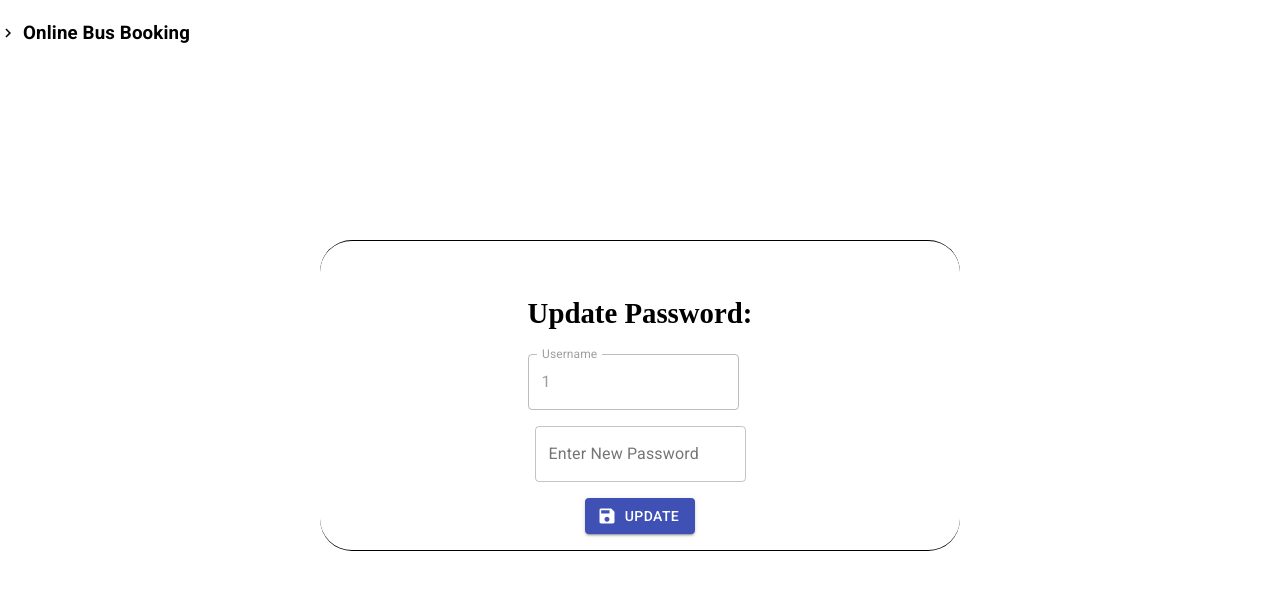
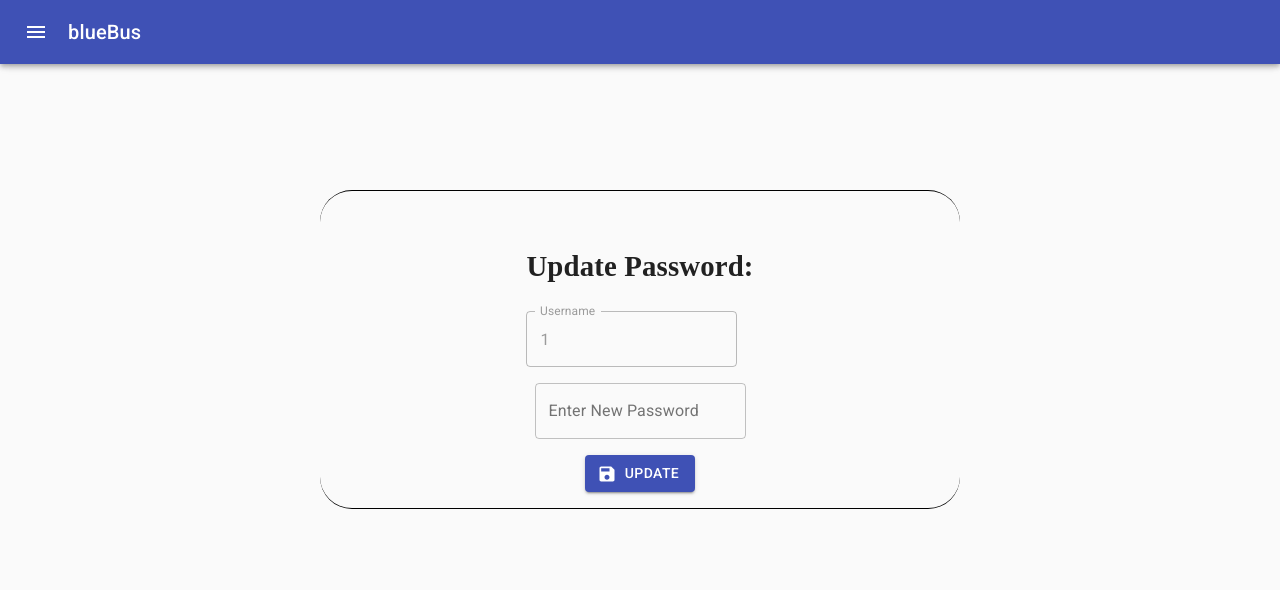
Before and after one commit to sadathshariff/cap-traning, a React (Create React App) app in the folder Front-End/Redux-Demo/redux-demo/: page /user/update/1 in a window 1280 px wide. Shown: the top 590 px of the page. Built offline with nearby package versions, Linux system fonts and the light colour scheme.

Commit message:
Fixed Navbar and Accordion

```diff
--- a/Front-End/Redux-Demo/redux-demo/src/App.css
+++ b/Front-End/Redux-Demo/redux-demo/src/App.css
@@ -36,3 +36,17 @@
     transform: rotate(360deg);
   }
 }
+
+#listStyle {
+  padding: 0.1rem;
+  list-style-type: none;
+  font-size: 1rem;
+  font-weight: lighter;
+  margin: 0.1rem;
+}
+#linkStyle {
+  text-decoration: none;
+}
+#headingText {
+  text-align: st;
+}
--- a/Front-End/Redux-Demo/redux-demo/src/App.js
+++ b/Front-End/Redux-Demo/redux-demo/src/App.js
@@ -1,5 +1,5 @@
 import './App.css';
-
+import React from 'react'
 import {
   BrowserRouter as Router,
   Switch,
@@ -15,30 +15,364 @@ import AddUser from './components/AddUser';
 import ViewUser from './components/ViewUser';
 import UpdateUser from './components/UpdateUser';
 
-import { makeStyles } from '@material-ui/core/styles';
-import TreeView from '@material-ui/lab/TreeView';
+import { makeStyles,useTheme,withStyles  } from '@material-ui/core/styles';
 import ExpandMoreIcon from '@material-ui/icons/ExpandMore';
 import ChevronRightIcon from '@material-ui/icons/ChevronRight';
-import TreeItem from '@material-ui/lab/TreeItem';
 
-const useStyles = makeStyles({
+
+import AppBar from '@material-ui/core/AppBar';
+import Toolbar from '@material-ui/core/Toolbar';
+import Typography from '@material-ui/core/Typography';
+import IconButton from '@material-ui/core/IconButton';
+import MenuIcon from '@material-ui/icons/Menu';
+
+import clsx from 'clsx';
+import Drawer from '@material-ui/core/Drawer';
+import CssBaseline from '@material-ui/core/CssBaseline';
+
+
+import ChevronLeftIcon from '@material-ui/icons/ChevronLeft';
+// import Accordion from '@material-ui/core/Accordion';
+// import AccordionSummary from '@material-ui/core/AccordionSummary';
+// import AccordionDetails from '@material-ui/core/AccordionDetails';
+
+
+import MuiAccordion from '@material-ui/core/Accordion';
+import MuiAccordionSummary from '@material-ui/core/AccordionSummary';
+import MuiAccordionDetails from '@material-ui/core/AccordionDetails';
+
+const Accordion = withStyles({
   root: {
-    height: 240,
+    border: '1px solid rgba(0, 0, 0, .125)',
+    boxShadow: 'none',
+    '&:not(:last-child)': {
+      borderBottom: 0,
+    },
+    '&:before': {
+      display: 'none',
+    },
+    '&$expanded': {
+      margin: 0,
+    },
+  },
+  expanded: {},
+})(MuiAccordion);
+
+const AccordionSummary = withStyles({
+  root: {
+    backgroundColor: 'rgba(0, 0, 0, .03)',
+    borderBottom: '1px solid rgba(0, 0, 0, .125)',
+    marginBottom: -1,
+    minHeight: 56,
+    '&$expanded': {
+      minHeight: 56,
+    },
+  },
+  content: {
+    '&$expanded': {
+      margin: '12px 0',
+    },
+  },
+  expanded: {},
+})(MuiAccordionSummary);
+
+const AccordionDetails = withStyles((theme) => ({
+  root: {
+    padding: theme.spacing(2),
+  },
+}))(MuiAccordionDetails);
+
+
+const useStyles = makeStyles((theme) => ({
+  root: {
+    // flexGrow: 1,
+  },
+  menuButton: {
+    marginRight: theme.spacing(2),
+  },
+  title: {
     flexGrow: 1,
-    maxWidth: 400,
   },
-});
 
+
+  list: {
+    width: 250,
+  },
+  fullList: {
+    width: 'auto',
+  },
+
+
+}));
+
+
+const drawerWidth = 240;
+
+const useStyles1 = makeStyles((theme) => ({
+  root: {
+    display: 'flex',
+  },
+  appBar: {
+    transition: theme.transitions.create(['margin', 'width'], {
+      easing: theme.transitions.easing.sharp,
+      duration: theme.transitions.duration.leavingScreen,
+    }),
+  },
+  appBarShift: {
+    width: `calc(100% - ${drawerWidth}px)`,
+    marginLeft: drawerWidth,
+    transition: theme.transitions.create(['margin', 'width'], {
+      easing: theme.transitions.easing.easeOut,
+      duration: theme.transitions.duration.enteringScreen,
+    }),
+  },
+  menuButton: {
+    marginRight: theme.spacing(1),
+  },
+  hide: {
+    display: 'none',
+  },
+  drawer: {
+    width: drawerWidth,
+    flexShrink: 0,
+  },
+  drawerPaper: {
+    width: drawerWidth,
+  },
+  drawerHeader: {
+    display: 'flex',
+    alignItems: 'center',
+     padding: theme.spacing(0, 1),
+    // necessary for content to be below app bar
+    ...theme.mixins.toolbar,
+    justifyContent: 'flex-end',
+    marginTop:0
+  },
+  content: {
+    flexGrow: 1,
+    padding: theme.spacing(3),
+    transition: theme.transitions.create('margin', {
+      easing: theme.transitions.easing.sharp,
+      duration: theme.transitions.duration.leavingScreen,
+    }),
+    marginLeft: -drawerWidth,
+  },
+  contentShift: {
+    transition: theme.transitions.create('margin', {
+      easing: theme.transitions.easing.easeOut,
+      duration: theme.transitions.duration.enteringScreen,
+    }),
+    marginLeft: 0,
+  },
+}));
+
+
+
+// const drawerWidth = "280px";
+// const useStyles = makeStyles((theme) => ({
+//   root: {
+
+//       display: 'flex',
+//       width: '100%',
+
+//   },
+//   menuButton: {
+//     marginRight: theme.spacing(2),
+//   },
+//   title: {
+//     //flexGrow: 1,
+//   },
+//   appBar: {
+//     transition: theme.transitions.create(['margin', 'width'], {
+//       easing: theme.transitions.easing.sharp,
+//       duration: theme.transitions.duration.leavingScreen,
+//     }),
+//   },
+//   appBarShift: {
+//     //width: `calc(100% - ${drawerWidth}px)`,
+//     marginLeft: drawerWidth,
+//     transition: theme.transitions.create(['margin', 'width'], {
+//       easing: theme.transitions.easing.easeOut,
+//       duration: theme.transitions.duration.enteringScreen,
+//     }),
+//   },
+//   menuButton: {
+//     marginRight: theme.spacing(2),
+//   },
+//   hide: {
+//     display: 'none',
+//   },
+//   drawer: {
+//     width: drawerWidth,
+//     flexShrink: 0,
+//   },
+//   drawerPaper: {
+//     width: drawerWidth,
+//   },
+//   drawerHeader: {
+//     display: 'flex',
+//     alignItems: 'center',
+//     padding: theme.spacing(0, 1),
+//     // necessary for content to be below app bar
+//     ...theme.mixins.toolbar,
+//     justifyContent: 'flex-start',
+//   },
+//   content: {
+//     flexGrow: 1,
+//     padding: theme.spacing(3),
+//     transition: theme.transitions.create('margin', {
+//       easing: theme.transitions.easing.sharp,
+//       duration: theme.transitions.duration.leavingScreen,
+//     }),
+//     marginLeft:0,
+//   },
+//   contentShift: {
+//     transition: theme.transitions.create('margin', {
+//       easing: theme.transitions.easing.easeOut,
+//       duration: theme.transitions.duration.enteringScreen,
+//     }),
+//     marginLeft: 0,
+//   },
+//   heading: {
+//     fontSize: theme.typography.pxToRem(15),
+//     fontWeight: theme.typography.fontWeightRegular,
+//   },
+// }));
 
 function App() {
   const classes = useStyles();
+  const classes1 = useStyles1();
+
+  const [expanded, setExpanded] = React.useState();
+
+  const handleChange = (panel) => (event, newExpanded) => {
+    setExpanded(newExpanded ? panel : false);
+  };
+
+
+  const theme = useTheme();
+
+  const [open, setOpen] = React.useState(false);
+
+  const handleDrawerOpen = () => {
+    setOpen(true);
+  };
+
+  const handleDrawerClose = () => {
+    setOpen(false);
+  };
+
 
   return (
 
 
 
+
+
+
     <Router>
-      <div>
+{/*
+      <div className={classes.root}>
+            <AppBar position="static">
+              <Toolbar>
+                <IconButton edge="start" className={classes.menuButton} color="inherit" aria-label="menu">
+                  <MenuIcon />
+                </IconButton>
+                <Typography variant="h6" className={classes.title}>
+                  {<h3>Online Bus Booking</h3>}
+                </Typography>
+              </Toolbar>
+            </AppBar>
+          </div>
+      <div> */}
+      <div className={classes.root}>
+      <CssBaseline />
+      <AppBar
+        position="fixed"
+        className={clsx(classes.appBar, {
+          [classes.appBarShift]: open,
+        })}
+      >
+        <Toolbar>
+          <IconButton
+            color="inherit"
+            aria-label="open drawer"
+            onClick={handleDrawerOpen}
+            edge="start"
+            className={clsx(classes1.menuButton, open && classes1.hide)}
+          >
+            <MenuIcon />
+          </IconButton>
+          <Typography variant="h6" noWrap>
+            blueBus
+          </Typography>
+        </Toolbar>
+      </AppBar>
+      <h1 id ="headingText">blueBus</h1>
+      <Drawer
+        className={classes1.drawer}
+        variant="persistent"
+        anchor="left"
+        open={open}
+        classes={{
+          paper: classes1.drawerPaper,
+        }}
+      >
+        <div className={classes1.drawerHeader}>
+        <h1 style={{textAlign:"center",color:"blue"}}>blueBus</h1>
+          <IconButton onClick={handleDrawerClose}>
+            {theme.direction === 'ltr' ? <ChevronLeftIcon /> : <ChevronRightIcon />}
+          </IconButton>
+
+        </div>
+        <div className={classes.root}>
+
+
+     <Accordion>
+        <AccordionSummary
+          expandIcon={<ExpandMoreIcon />}
+          aria-controls="panel1a-content"
+          id="panel1a-header"
+        >
+          <Typography className={classes.heading}> Admin</Typography>
+        </AccordionSummary>
+        <AccordionDetails>
+          <ul>
+            <li id = "listStyle"><Link id ="linkStyle" className="nav-item" to="/">{<h4>View Bookings</h4>}</Link></li>
+            <li id = "listStyle"><Link id ="linkStyle" className="nav-item" to="/user">{<h4>View Users</h4>}</Link></li>
+          </ul>
+
+        </AccordionDetails>
+      </Accordion>
+
+
+      <Accordion>
+        <AccordionSummary
+          expandIcon={<ExpandMoreIcon />}
+          aria-controls="panel2a-content"
+          id="panel2a-header"
+        >
+          <Typography className={classes.heading}>User</Typography>
+        </AccordionSummary>
+        <AccordionDetails>
+          <ul>
+            <li id = "listStyle"> <Link id ="linkStyle" className="nav-item" to="/user/add">{<h4>Add User</h4>}</Link></li>
+            <li id="listStyle"><Link id ="linkStyle" className="nav-item" to="/add">{<h4>Add Booking</h4>}</Link></li>
+          </ul>
+
+        </AccordionDetails>
+      </Accordion>
+    </div>
+      </Drawer>
+      <main
+        className={clsx(classes1.content, {
+          [classes.contentShift]: open,
+        })}
+      >
+        <div className={classes1.drawerHeader} />
+
+      </main>
+    {/* </div>
       <TreeView
           className={classes.root}
           defaultCollapseIcon={<ExpandMoreIcon />}
@@ -46,7 +380,7 @@ function App() {
 
           <TreeItem nodeId="1" label={<h3>Online Bus Booking</h3>}>
             <TreeItem nodeId="2" label={<h4>Admin</h4>}>
-                  <Link className="nav-item" to="/">View Bookings</Link>
+                 <Link className="nav-item" to="/">View Bookings</Link>
                   <Link className="nav-item" to="/user">View Users</Link>
             </TreeItem>
             <TreeItem nodeId="3" label={<h4>User</h4>}>
@@ -54,7 +388,7 @@ function App() {
                   <Link className="nav-item" to="/add">Add Booking</Link>
             </TreeItem>
           </TreeItem>
-        </TreeView>
+        </TreeView> */}
                 {/* <TreeItem nodeId="2" label={<h5>Admin</h5>}/>
                   <Link className="nav-item" to="/">View Bookings</Link>
                   <Link className="nav-item" to="/user">View Users</Link>
--- a/Front-End/Redux-Demo/redux-demo/src/components/AddBooking.jsx
+++ b/Front-End/Redux-Demo/redux-demo/src/components/AddBooking.jsx
@@ -1,11 +1,9 @@
 import React, { Component } from 'react'
 import { connect } from 'react-redux';
 import * as actions from '../actions/action'
-import { withStyles } from '@material-ui/core/styles';
 import Button from '@material-ui/core/Button';
 import SaveIcon from '@material-ui/icons/Save';
 import TextField from '@material-ui/core/TextField';
-import Input from '@material-ui/core/Input';
 
 
 const useStyles = ((theme) => ({
@@ -70,14 +68,8 @@ class AddBooking extends Component {
         const classes = useStyles;
         return (
 
-            <div style ={{
-                display:"flex-wrap",
-                padding:"0.5rem",
-                margin:"1rem"
+            <div>
 
-
-
-            }}>
                 <div style={{
                      display:"flex",
                      alignItems:"center",
--- a/Front-End/Redux-Demo/redux-demo/src/components/AddUser.jsx
+++ b/Front-End/Redux-Demo/redux-demo/src/components/AddUser.jsx
@@ -41,7 +41,7 @@ class AddUser extends Component {
         return (
 
             <div style={{
-                display:"flex",
+                display:"grid",
                 alignItems:"center",
                 justifyContent:"center",
                 borderTop:"1px solid black",
@@ -66,10 +66,11 @@ class AddUser extends Component {
                 <div style={{
                     fontFamily:"cursive",
                     fontWeight:"light",
-                    fontSize:"1.2rem"
+                    fontSize:"1.2rem",
+                    color:"blue"
 
                 }}>
-                   <h2>Add User:</h2>
+                   <h2>Sign-up:</h2>
                 </div>
                 <TextField inputRef ={this.username} id="outlined-basic" label="Enter Username" variant="outlined" />
             </form>
@@ -82,7 +83,7 @@ class AddUser extends Component {
                 margin:"1rem"
               }}>
                 <form className={classes.root} noValidate autoComplete="off">
-                    <TextField inputRef={this.password} id="outlined-basic" label="Enter Password" variant="outlined" />
+                    <TextField type = "password" inputRef={this.password} id="outlined-basic" label="Enter Password" variant="outlined" />
                 </form>
                 </div>
 
--- a/Front-End/Redux-Demo/redux-demo/src/components/UpdateUser.jsx
+++ b/Front-End/Redux-Demo/redux-demo/src/components/UpdateUser.jsx
@@ -80,7 +80,7 @@ const useStyles = ((theme) => ({
                 margin:"1rem"
               }}>
                 <form className={classes.root} noValidate autoComplete="off">
-                    <TextField inputRef={this.password} id="outlined-basic" label="Enter New Password" variant="outlined" />
+                    <TextField type="password" inputRef={this.password} id="outlined-basic" label="Enter New Password" variant="outlined" />
                 </form>
                 </div>
 
```
